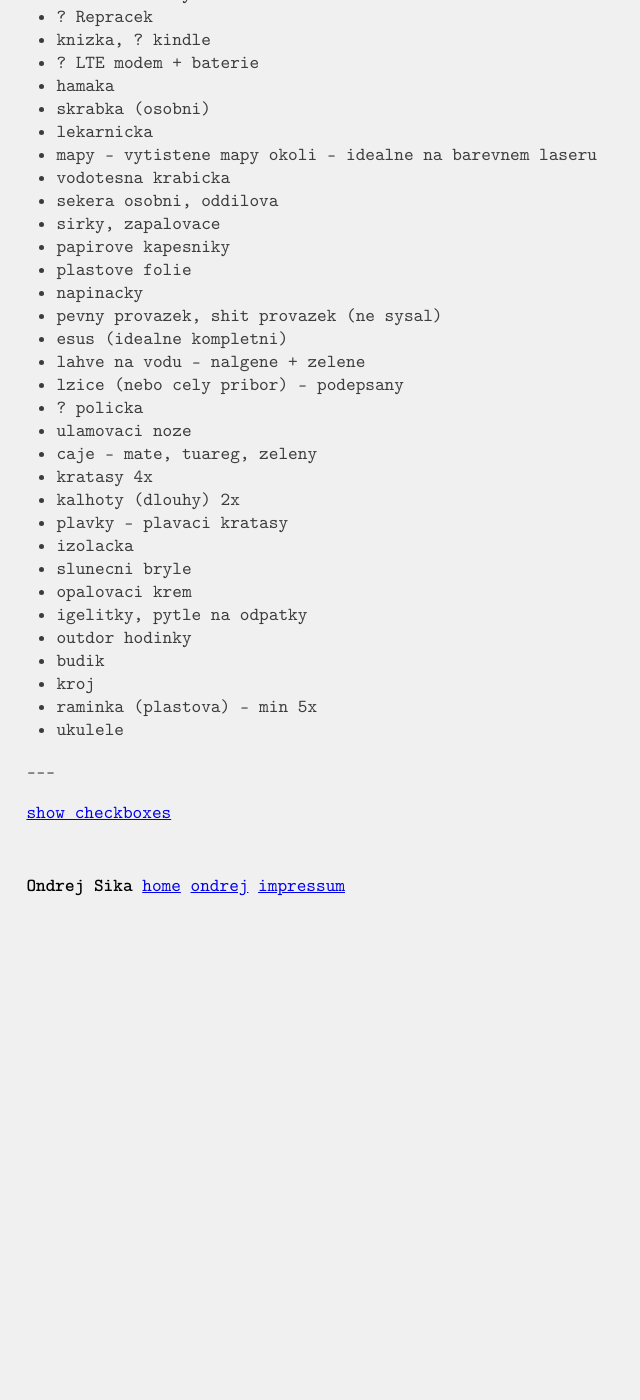
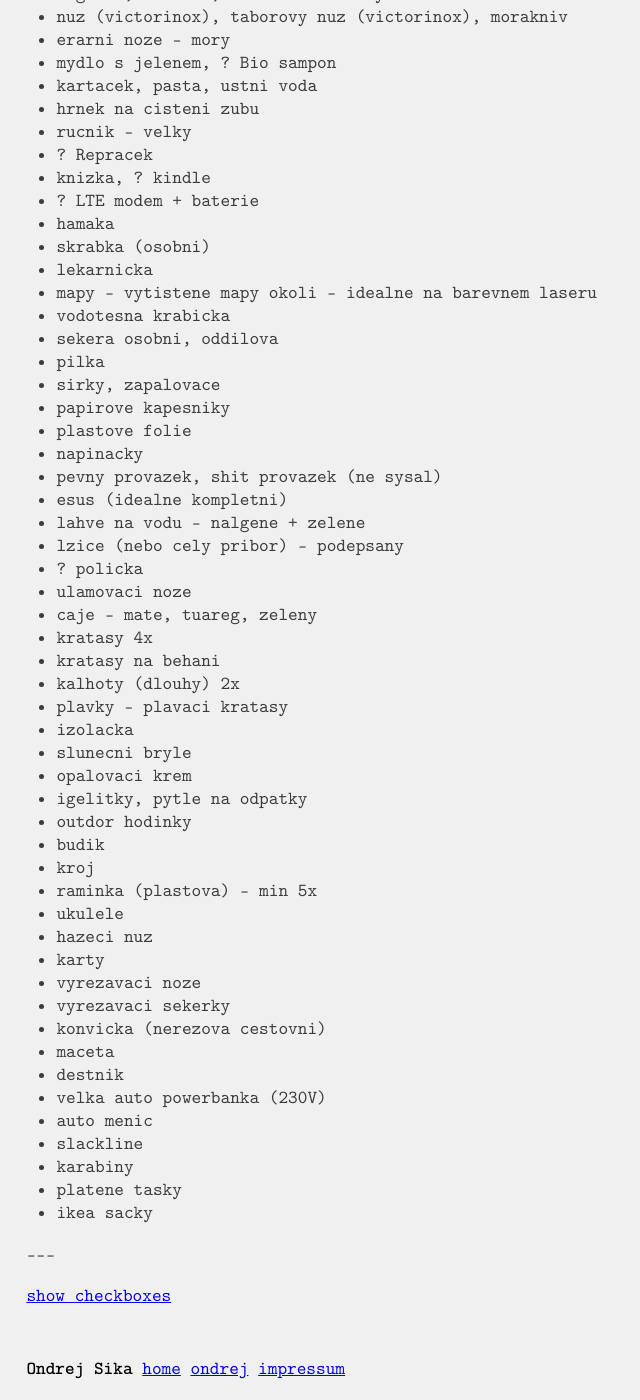
Before and after one commit to ondrejsika/ondrejsika.com, a Jekyll site: the page built from ondrej/checklists/tabor.md, in a window 1280 px wide and 1400 px high, scrolled down 638 px. Shown: the whole window, without its empty margins (0-640 px from the left). Built offline with Jekyll 4.4.1, drawn with Linux system fonts in a browser that asks for light colours; some web fonts are replaced; comment, search, counter and statistics services are not loaded; before the commit the page ends 1555 px from its top, so only the background shows below that; some of the changed text lies outside the part shown.

Commit message:
checklists/tabor - update after 2019 camp

```diff
--- a/ondrej/checklists/tabor.md
+++ b/ondrej/checklists/tabor.md
@@ -39,6 +45,7 @@
 - mapy - vytistene mapy okoli - idealne na barevnem laseru
 - vodotesna krabicka
 - sekera osobni, oddilova
+- pilka
 - sirky, zapalovace
 - papirove kapesniky
 - plastove folie
@@ -51,6 +58,7 @@
 - ulamovaci noze
 - caje - mate, tuareg, zeleny
 - kratasy 4x
+- kratasy na behani
 - kalhoty (dlouhy) 2x
 - plavky - plavaci kratasy
 - izolacka
@@ -62,3 +70,16 @@
 - kroj
 - raminka (plastova) - min 5x
 - ukulele
+- hazeci nuz
+- karty
+- vyrezavaci noze
+- vyrezavaci sekerky
+- konvicka (nerezova cestovni)
+- maceta
+- destnik
+- velka auto powerbanka (230V)
+- auto menic
+- slackline
+- karabiny
+- platene tasky
+- ikea sacky
```
Also changed, not shown: other parts of ondrej/checklists/tabor.md (+7 -1 lines).
